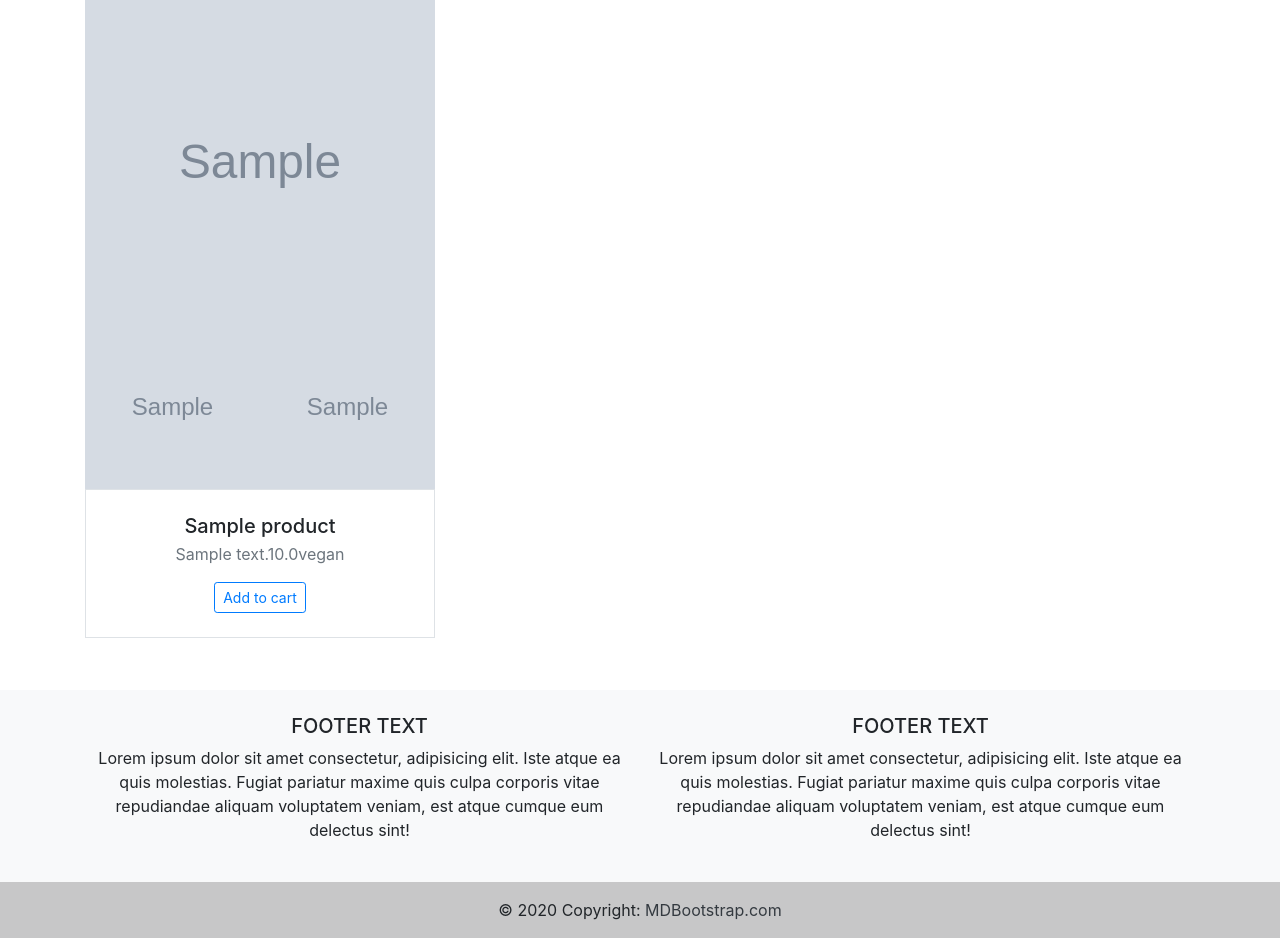
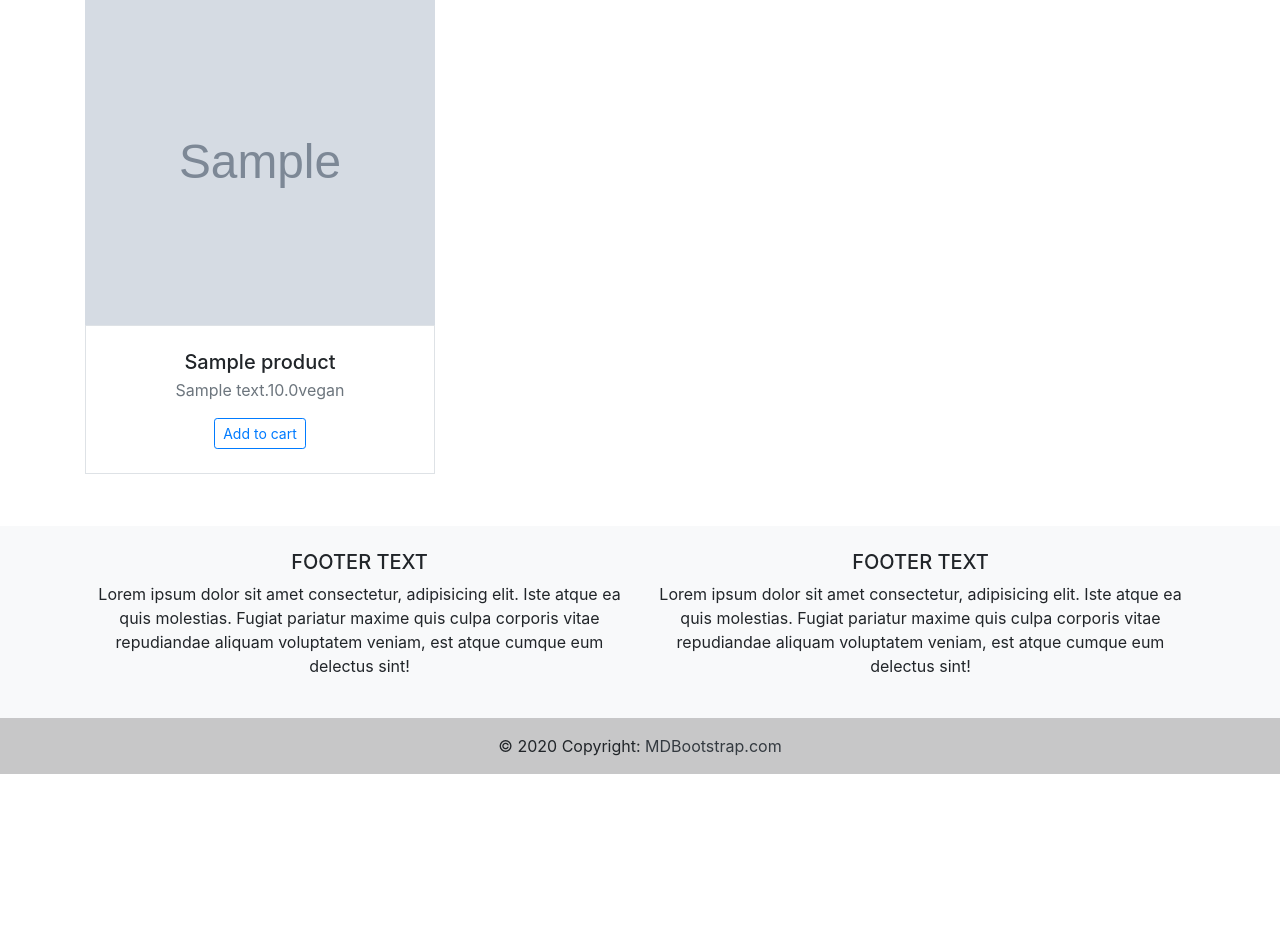
Before and after one commit to AkylbekMelisov/DjangoProject, a Django app: page / in a window 1280 px wide. Shown: the part 57-995 px from the top of the page. After the commit the page ends 831 px from the top, so only its background shows below. Run offline with Django 3.2, Linux system fonts and the light colour scheme; tables that the repository leaves empty hold one stand-in row (values such as "Sample post"); grey boxes marked "Sample" are stand-in pictures; some libraries are stand-ins or nearby versions.

Commit message:
update image

```diff
--- a/pizza/products/templates/products/products.html
+++ b/pizza/products/templates/products/products.html
@@ -9,7 +9,6 @@
             <div class="card border-0 mb-grid-gutter">
                 <a class="card-img-tiles" href="shop-style1-ls.html">
                     <div class="main-img"><img src="{{ product.image.url }}" alt="Pizza" width="350" height="326"></div>
-                    <div class="thumblist"><img src="{{ product.image.url }}" alt="Pizza" width="175" height="164"><img src="{{product.image.url}}" alt="Pizza" width="175" height="164"></div>
                 </a>
                 <div class="card-body border mt-n1 py-4 text-center">
                     <h2 class="h5 mb-1">{{ product.name }}</h2>
```
